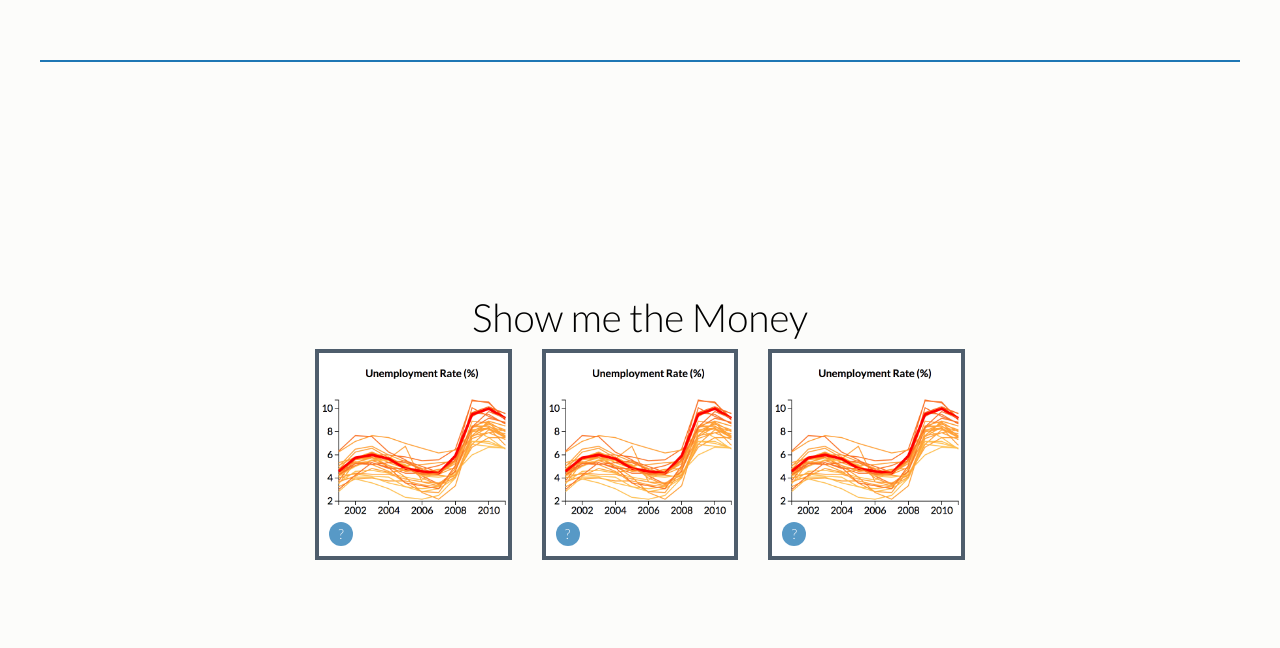
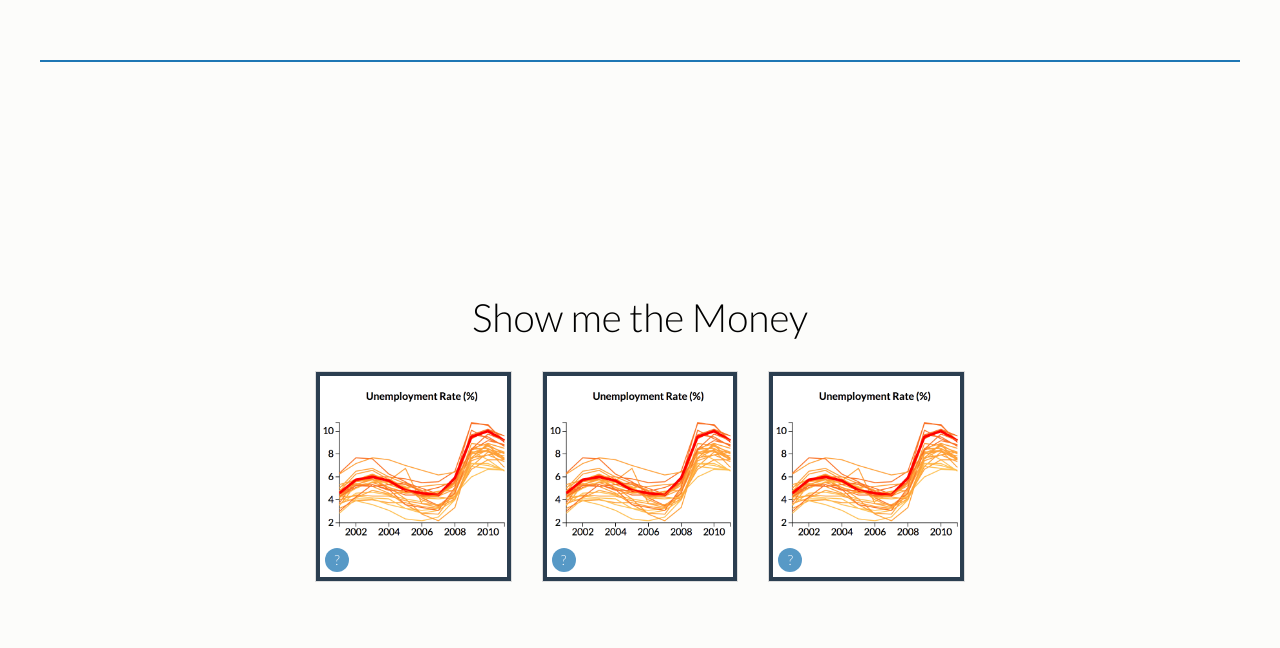
Before and after one commit to iloveluce/iloveluce.github.io, a plain HTML site: page index.html in a window 1280 px wide. Shown: the part 1561-2209 px from the top of the page. Drawn offline with nearby package versions, Linux system fonts and the light colour scheme.

Commit message:
making hover mobile friendly

```diff
--- a/index.html
+++ b/index.html
@@ -1,5 +1,5 @@
 <!DOCTYPE html>
-<html style = "height: 100%;">
+<html style = "height: 100%;" lang="en">
 <meta name="viewport" content="width=device-width, initial-scale=1, maximum-scale=1">
 <head>
 <!-- Latest compiled and minified CSS -->
@@ -27,10 +27,8 @@ $(document).ready(function() {
 
     var color = ["#1f77b4", "#ff7f0e", "#2ca02c", "#d62728", "#7e3878", "#990000", "#EEAD0E", "#00aba9RGB", "#6B8E23", "#17becf",]
 
-    $("#compsci-link").on("click", function(e){
-      e.preventDefault();
-      $("#compsci").removeClass("hide")
-    })
+    $("#compsci-link").on("click", function(e){linkhandle(e);})
+
     var n = Math.floor((Math.random() * 10) );
      $(".mainheader").css("text-shadow", function(){
       return "1px 1px 1px " + color[n]
@@ -59,7 +57,26 @@ $(document).ready(function() {
       });
   });
 
+
+if (!is_touch_device()) {
+ $('figcaption').addClass('hovered');
+}
+
 });
+
+
+function linkhandle (e){
+  e.preventDefault();
+  var id = e.currentTarget.id.replace("-link", '');
+  e.currentTarget.remove()
+  $("#"+id).removeClass("hide")
+}
+
+function is_touch_device() {
+ return (('ontouchstart' in window)
+      || (navigator.MaxTouchPoints > 0)
+      || (navigator.msMaxTouchPoints > 0));
+}
   </script>
 
 <style>
@@ -141,14 +158,14 @@ figcaption {
   -o-transition:      all 0.6s ease;
 }
 
-figure:hover figcaption {
+figure:hover figcaption, figcaption.hovered {
   opacity: 1;
   left: 0;
+  bottom: 0;
 }
 
 .cap-bot:before { bottom: 10px; left: 10px; }
 .cap-bot figcaption { left: 0; bottom: -30%;}
-.cap-bot:hover figcaption { bottom: 0; }
 
 figure:before {
   content: "?";
@@ -174,6 +191,19 @@ figure:hover:before {
 }
 .projectheadline{
   text-align: center;
+}
+.projimage{
+display: block;
+padding: 4px;
+line-height: 1.42857143;
+background-color: #2b3e50;
+border: 1px solid #dddddd;
+border-radius: 0;
+-webkit-transition: all 0.2s ease-in-out;
+transition: all 0.2s ease-in-out;
+}
+.projfig{
+margin-bottom: 21px;
 }
 </style>
 </head>
@@ -236,7 +266,8 @@ figure:hover:before {
 
 <div id = "bio"class="container containertext">
 
-      <p class="lead">Hi, I'm Luciano. I'm an <a id= "compsci-link" href="#">undergraduate</a> <text id = "compsci" class = "hide"> studying computer science and economics</text> at Harvard University. Fusce elementum hendrerit rhoncus. Nam orci lectus, tincidunt eget massa at, molestie interdum dolor. Curabitur molestie tellus nulla, id tempor sapien euismod quis. Maecenas vel lobortis lectus. Nam convallis diam a auctor pretium. Nam tempus sed metus in vehicula. In velit nisi, ultrices id orci quis, faucibus bibendum orci.</p>
+      <p class="lead">Hi, I'm Luciano Arango. <br>
+      I'm an <a id= "compsci-link" href="#">undergraduate</a> <text id = "compsci" class = "hide">undergraduate studying computer science and economics</text> at Harvard University. I like to code, I like coke, and I like cones. Curabitur molestie tellus nulla, id tempor sapien euismod quis. Maecenas vel lobortis lectus. Nam convallis diam a auctor pretium. Nam tempus sed metus in vehicula. In velit nisi, ultrices id orci quis, faucibus bibendum orci.</p>
       <p>*Use <a href="../sticky-footer-navbar">the sticky footer with a fixed navbar</a> if need be, too.</p>
 </div>
 <hr class = "container">
@@ -247,37 +278,38 @@ figure:hover:before {
       <h1 class = "projectheadline"> Show me the Money </h1>
      </div>
   </div>
+  <br>
   <div class="row">
     <div class="col-md-4">
+    <a href="./Vis-GreatRecession" >
+    <figure class = "cap-bot projfig">
+        <img src="./img/great-recessionviz.png" alt="Great Recession Visualization" class ="img-responsive projimage" >
+        <figcaption>
+            Hoy te dedico mis mejores pregones
+        </figcaption>
 
-      <a href="./Vis-GreatRecession" class="thumbnail">
-       <figure class = "cap-bot">
-        <img src="./img/great-recessionviz.png" alt="Great Recession Visualization" class ="img-responsive" >
-        <figcaption>
-            Hoy te dedico mis mejors pregones
-        </figcaption>
       </figure>
     </a>
     </div>
-    <div class="col-md-4">
+     <div class="col-md-4">
+    <a href="./Vis-GreatRecession" >
+    <figure class = "cap-bot projfig">
+        <img src="./img/great-recessionviz.png" alt="Great Recession Visualization" class ="img-responsive projimage" >
+        <figcaption>
+            Hoy te dedico mis mejores pregones
+        </figcaption>
 
-       <a href="./Vis-GreatRecession" class="thumbnail">
-        <figure class = "cap-bot">
-        <img src="./img/great-recessionviz.png" alt="Great Recession Visualization" class ="img-responsive">
-        <figcaption>
-            Hoy te dedico mis mejors pregones
-        </figcaption>
       </figure>
     </a>
     </div>
-    <div class="col-md-4">
+     <div class="col-md-4">
+    <a href="./Vis-GreatRecession" >
+    <figure class = "cap-bot projfig">
+        <img src="./img/great-recessionviz.png" alt="Great Recession Visualization" class ="img-responsive projimage" >
+        <figcaption>
+            Hoy te dedico mis mejores pregones
+        </figcaption>
 
-       <a href="./Vis-GreatRecession" class="thumbnail">
-        <figure class = "cap-bot">
-        <img src="./img/great-recessionviz.png" alt="Great Recession Visualization" class ="img-responsive">
-        <figcaption>
-            Hoy te dedico mis mejors pregones
-        </figcaption>
       </figure>
     </a>
     </div>
```
